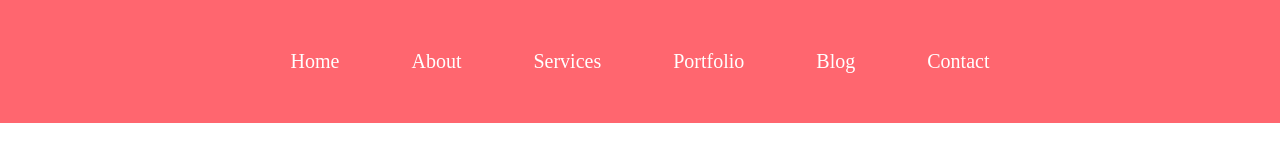
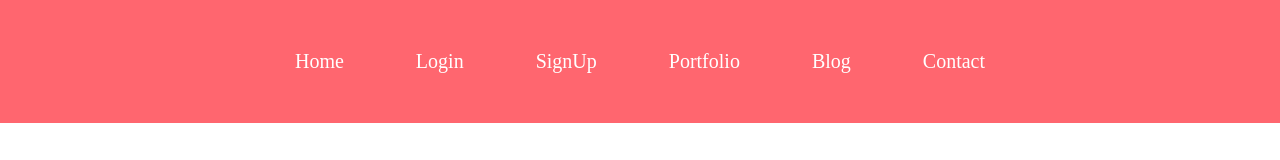
Before and after one commit to techblog4/TechBlog, an Angular app in the folder frontend/: page / in a window 1280 px wide. Shown: the top 160 px of the page. Built offline with nearby package versions, Linux system fonts and the light colour scheme.

Commit message:
routerlink

```diff
--- a/frontend/src/app/app-routing.module.ts
+++ b/frontend/src/app/app-routing.module.ts
@@ -7,7 +7,7 @@ import { SignUpComponent } from './components/sign-up/sign-up.component';
 const routes: Routes = [
   {path:'',component:HomeComponent},
   {path:'login',component:LoginComponent},
-  {path:'sign-up',component:SignUpComponent}
+  {path:'signup',component:SignUpComponent}
 ];
 
 @NgModule({
--- a/frontend/src/app/components/home/home.component.html
+++ b/frontend/src/app/components/home/home.component.html
@@ -5,13 +5,13 @@
     <div class="navbar-collapse collapse justify-content-between align-items-center w-100" id="collapsingNavbar2">
       <ul class="topBotomBordersOut navbar-nav mx-auto text-center">
         <li class="nav-item active">
-          <a class="nav-link" href="#">Home</a>
+          <a class="nav-link" routerLink="/">Home</a>
         </li>
-        <li class="nav-item"><a class="nav-link" href="#">About</a></li>
-        <li class="nav-item"> <a class="nav-link" href="#">Services</a>
-        <li class="nav-item"> <a class="nav-link" href="#">Portfolio</a>
-        <li class="nav-item"> <a class="nav-link" href="#">Blog</a>
-        <li class="nav-item"> <a class="nav-link" href="#">Contact</a>
+        <li class="nav-item"><a class="nav-link" routerLink="/login">Login</a></li>
+        <li class="nav-item"> <a class="nav-link" routerLink="/signup">SignUp</a>
+        <li class="nav-item"> <a class="nav-link" routerLink="/login">Portfolio</a>
+        <li class="nav-item"> <a class="nav-link" >Blog</a>
+        <li class="nav-item"> <a class="nav-link" >Contact</a>
         </li>
       </ul>
     </div>
```
